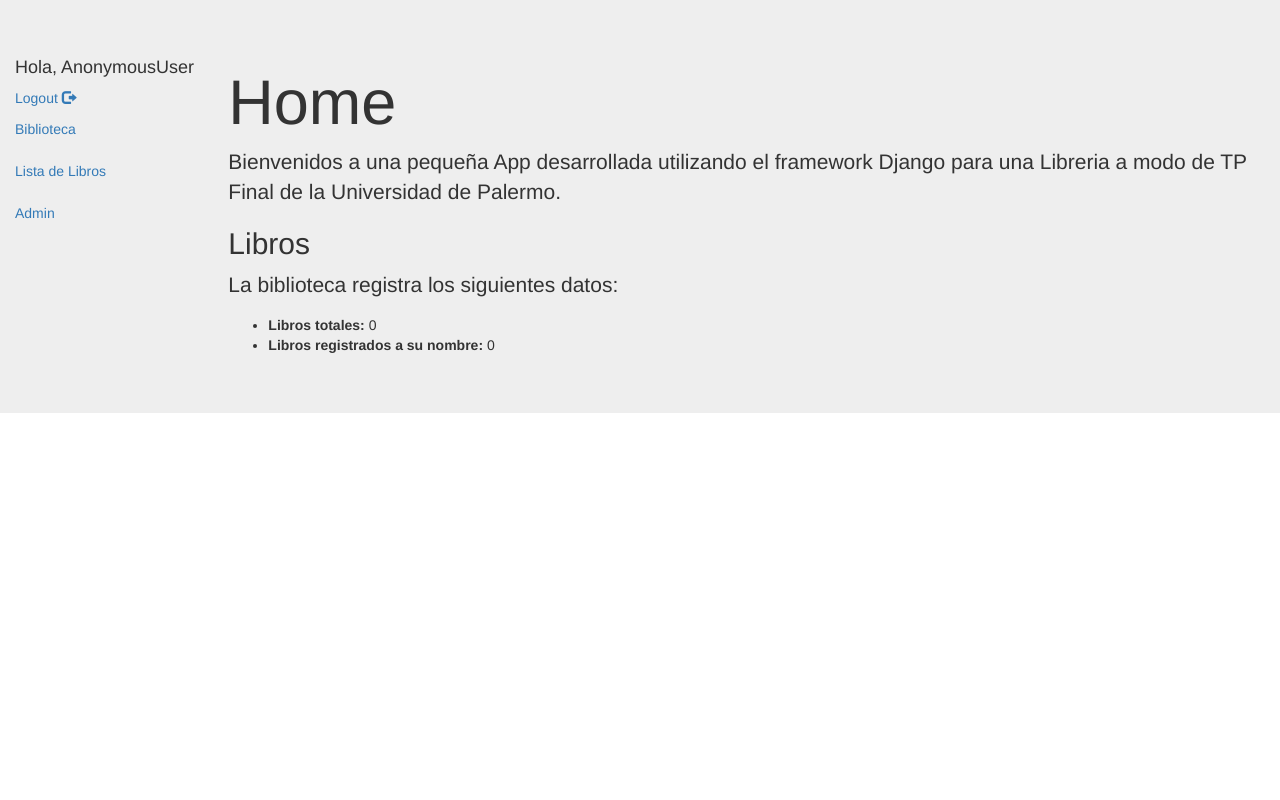
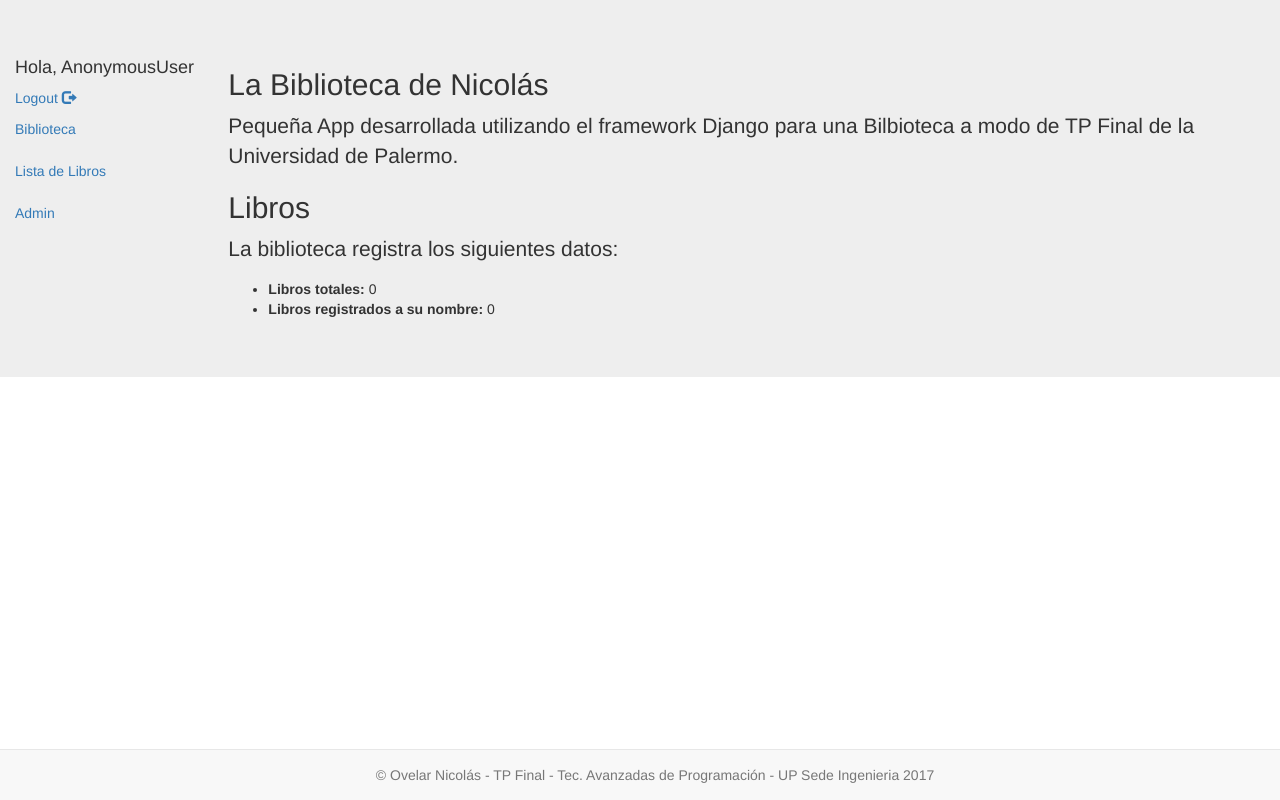
Before and after one commit to ovelarnicolas/djangoapp, a Django app: page / in a window 1280 px wide. Run offline with Django 3.2, Linux system fonts and the light colour scheme; some libraries are stand-ins or nearby versions.

Commit message:
Fixed some bugs

```diff
--- a/book/templates/book/base_generic.html
+++ b/book/templates/book/base_generic.html
@@ -4,7 +4,7 @@
 <head>
 
     {% block title %}
-    <title>Libreria de Nico</title>{% endblock %}
+    <title>La Biblioteca de Nicolás</title>{% endblock %}
     <meta charset="utf-8">
     <meta name="viewport" content="width=device-width, initial-scale=1">
     <link rel="stylesheet" href="https://maxcdn.bootstrapcdn.com/bootstrap/3.3.7/css/bootstrap.min.css">
@@ -27,8 +27,7 @@
                         Logout
                         <span class="glyphicon glyphicon-log-out"></span>
                     </a>
-                    {% endblock %}
-                    {% block sidebar %}
+                    {% endblock %} {% block sidebar %}
                     <ul class="sidebar-nav">
                         <li>
                             <a href="{% url 'home' %}">Biblioteca</a>
@@ -49,5 +48,10 @@
         </div>
     </div>
 </body>
+<nav class="navbar navbar-default  navbar-fixed-bottom" role="navigation">
+    <div class="container text-center">
+        <p class="navbar-text col-md-12 col-sm-12 col-xs-12">&copy; Ovelar Nicolás - TP Final - Tec. Avanzadas de Programación - UP Sede Ingenieria 2017</p>
+    </div>
+</nav>
 
 </html>
--- a/book/templates/book/book_form.html
+++ b/book/templates/book/book_form.html
@@ -1,5 +1,5 @@
 {% extends "book/base_generic.html" %} {% block content %}
-<h1>Editar</h1>
+<h1>{{ action }}</h1>
 <form method="post">{% csrf_token %} {{ form.as_p }}
     <button class="btn btn-primary" type="submit">Grabar</button>
     <a href="{% url 'book:book_list' %}">Cancelar</a>
--- a/book/templates/book/book_list.html
+++ b/book/templates/book/book_list.html
@@ -1,7 +1,7 @@
 {% extends "book/base_generic.html" %} {% block content %}
 <h1>Gestión de Libros</h1>
 <div class="row">
-    <div class="col-md-4">
+    <div class="col-md-8">
         <table class="table">
             <thead>
                 <tr>
--- a/book/templates/book/index.html
+++ b/book/templates/book/index.html
@@ -1,15 +1,16 @@
 {% extends "book/base_generic.html" %} {% block content %}
-<h1>Home</h1>
+<h2>La Biblioteca de Nicolás</h2>
 
-<p>Bienvenidos a una pequeña App desarrollada utilizando el framework Django para una Libreria a modo de TP Final de la Universidad
-  de Palermo.</p>
+<p>Pequeña App desarrollada utilizando el framework Django para una Bilbioteca a modo de TP Final de la Universidad de Palermo.</p>
 
 <h2>Libros</h2>
 
-  <p>La biblioteca registra los siguientes datos:</p>
-  <ul>
-    <li><strong>Libros totales:</strong> {{ num_books }}</li>
-    <li><strong>Libros registrados a su nombre:</strong> {{ num_books_user }}</li>
-  </ul>
+<p>La biblioteca registra los siguientes datos:</p>
+<ul>
+  <li>
+    <strong>Libros totales:</strong> {{ num_books }}</li>
+  <li>
+    <strong>Libros registrados a su nombre:</strong> {{ num_books_user }}</li>
+</ul>
 
 {% endblock %}
--- a/book/views.py
+++ b/book/views.py
@@ -30,7 +30,7 @@ def book_create(request, template_name='book/book_form.html'):
         book.user = request.user
         book.save()
         return redirect('book:book_list')
-    return render(request, template_name, {'form': form})
+    return render(request, template_name, {'form': form, 'action': 'Crear'})
 
 
 @login_required
@@ -43,7 +43,7 @@ def book_update(request, pk, template_name='book/book_form.html'):
     if form.is_valid():
         form.save()
         return redirect('book:book_list')
-    return render(request, template_name, {'form': form})
+    return render(request, template_name, {'form': form, 'action': 'Editar'})
 
 
 @login_required
```
Also changed, not shown: db.sqlite3.
